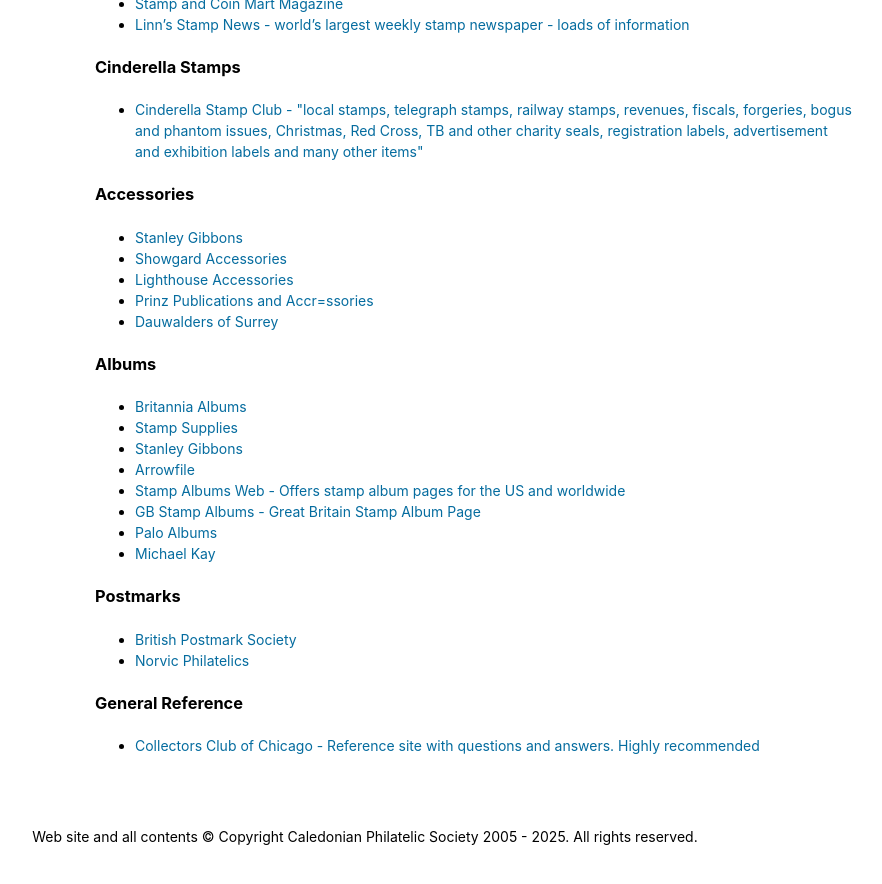
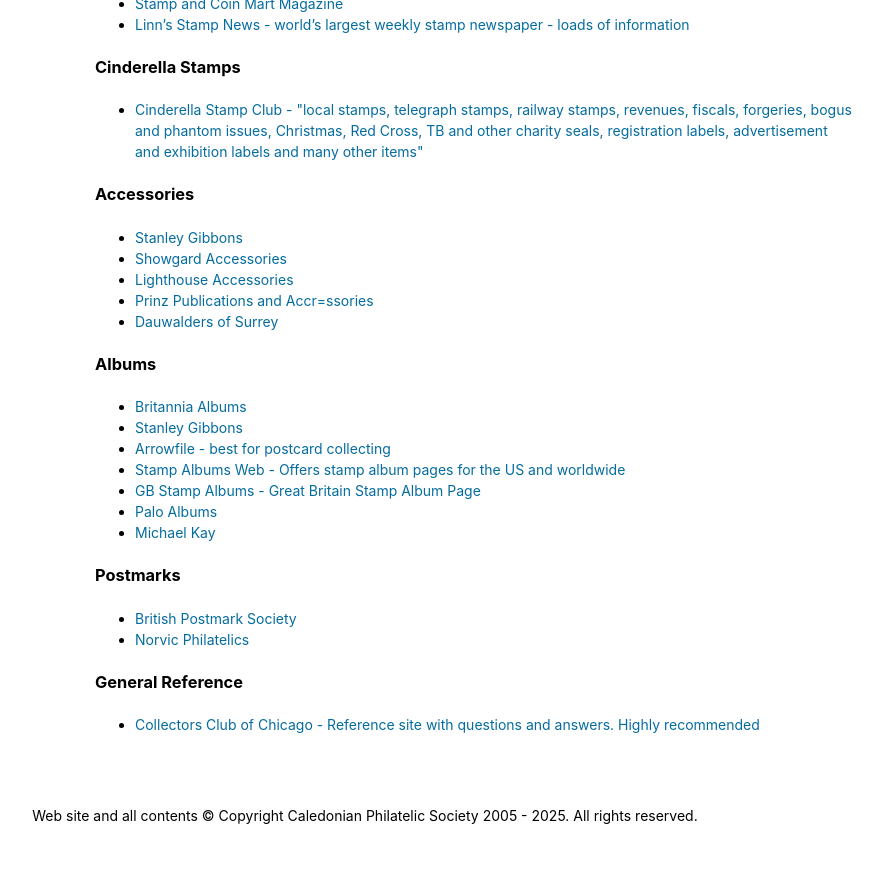
Before and after one commit to astalker/caledonian-stamps, a Jekyll site: the page built from links.md, in a window 1280 px wide and 900 px high, scrolled down 1742 px. Shown: the top 884 px of the window, without its empty margins (275-1157 px from the left). Built offline with Jekyll 4.4.1, drawn with Linux system fonts in a browser that asks for light colours; our own code applies the rules of GitHub Pages for plain Markdown files.

Commit message:
albums section modified

```diff
--- a/links.md
+++ b/links.md
@@ -90,9 +90,8 @@
 ### Albums
 
 - [Britannia Albums](https://www.britanniaalbums.com/)
-- [Stamp Supplies](https://www.safepub.com/stamps.htm)
 - [Stanley Gibbons](https://www.stanleygibbons.com/)
-- [Arrowfile](https://www.arrowfile.com/)
+- [Arrowfile - best for postcard collecting](https://www.arrowfile.com/)
 - [Stamp Albums Web - Offers stamp album pages for the US and worldwide](https://www.stampalbums.com/)
 - [GB Stamp Albums - Great Britain Stamp Album Page](https://www.gbstampalbums.co.uk/)
 - [Palo Albums](https://paloalbums.com/)
```
